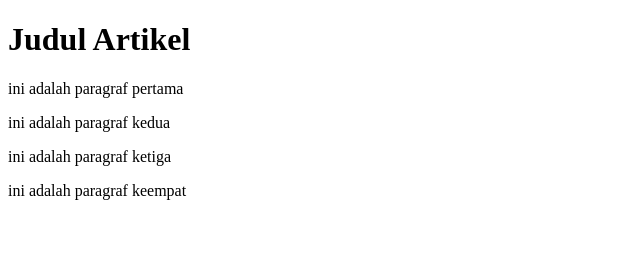
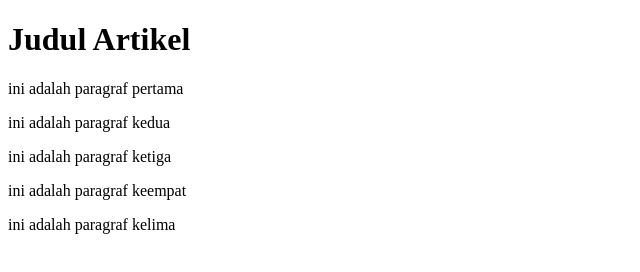
Before and after one commit to Leonardofong/Praktek-06-Github, a plain HTML site: page index.html in a window 1280 px wide. Shown: the whole page, without its empty margins (0-640 px from the left). Drawn offline with Linux system fonts and the light colour scheme.

Commit message:
menambahkan paragraf kelima

```diff
--- a/index.html
+++ b/index.html
@@ -11,5 +11,6 @@
   <p>ini adalah paragraf kedua</p>
   <p>ini adalah paragraf ketiga</p>
   <p>ini adalah paragraf keempat</p>
+  <p>ini adalah paragraf kelima</p>
 </body>
 </html>
```
